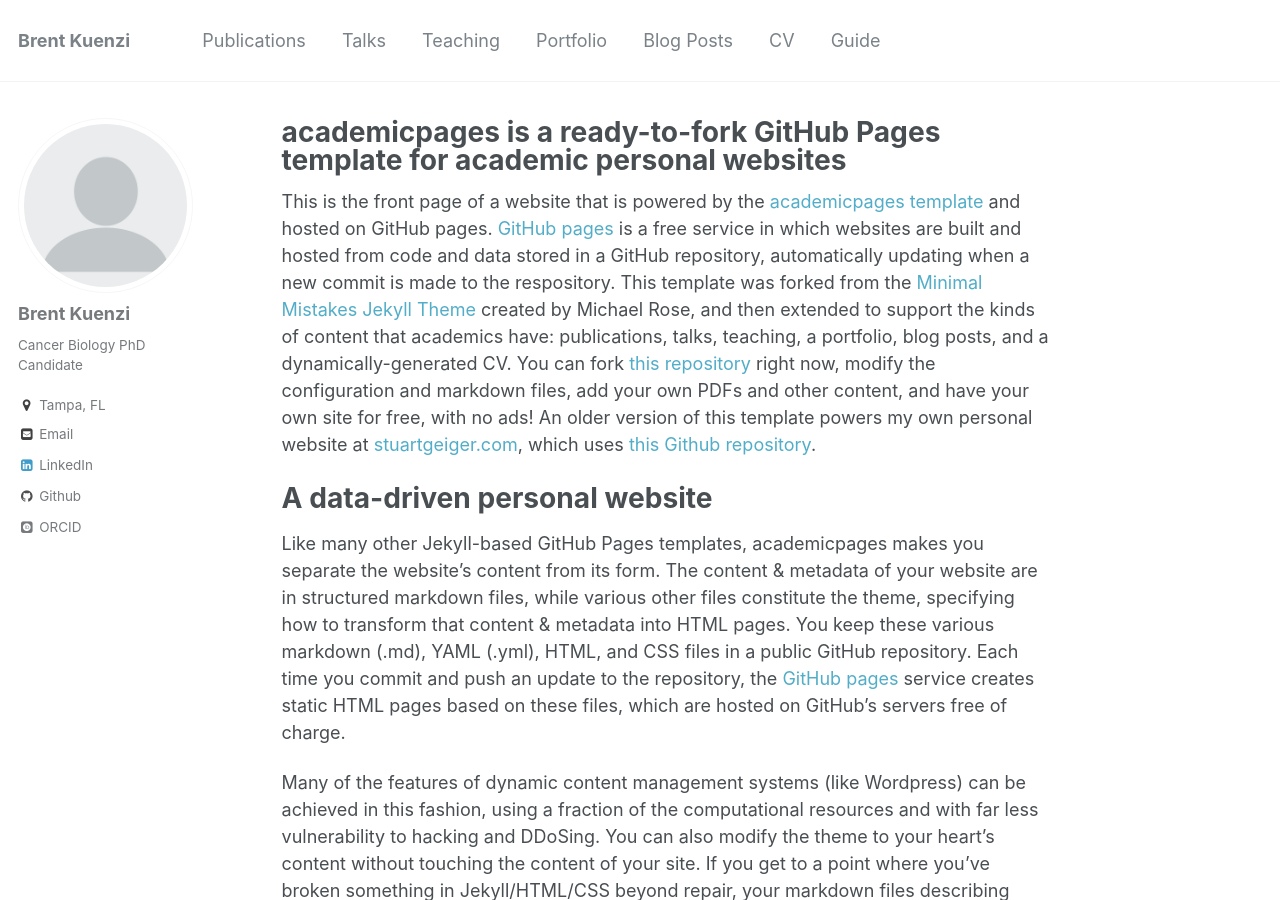
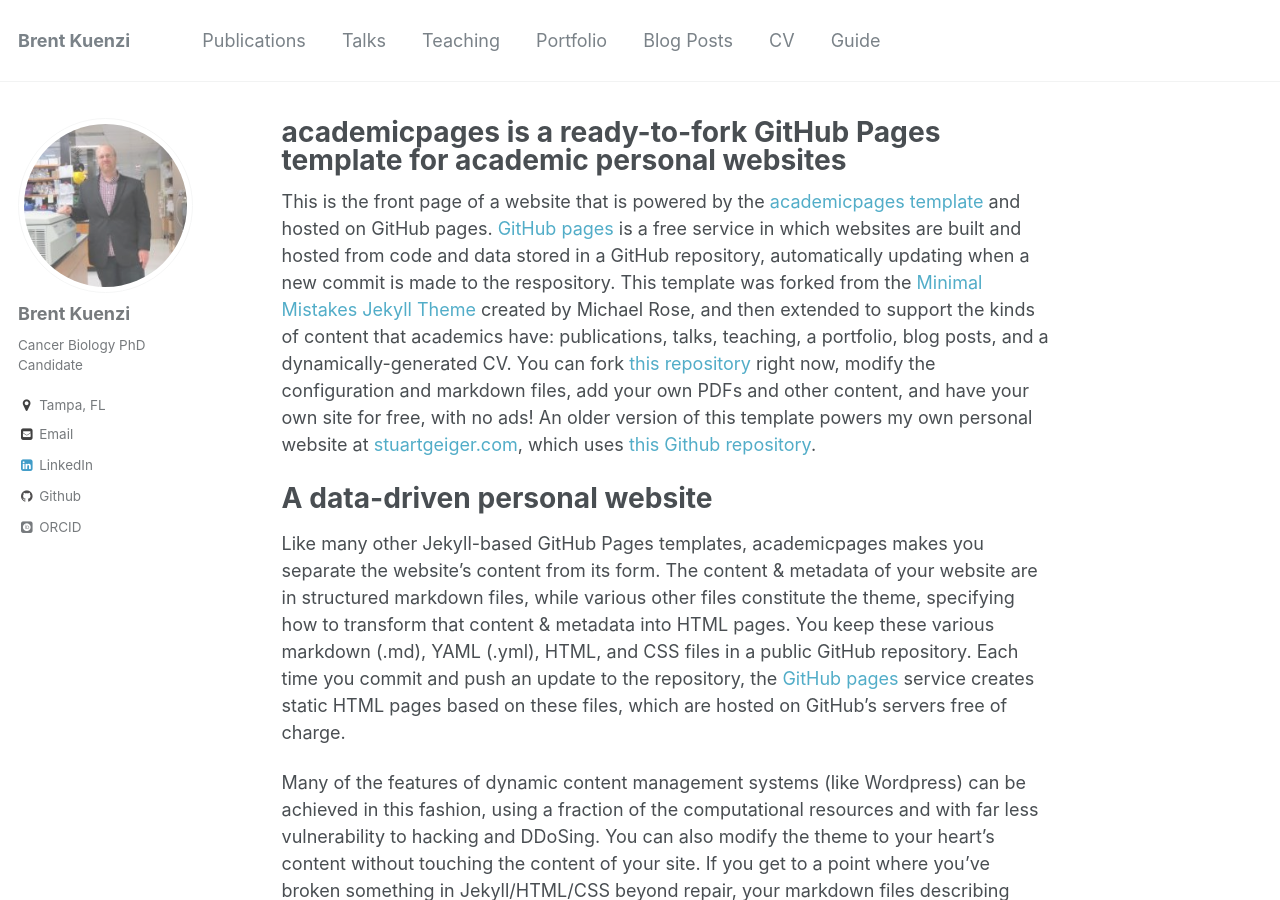
Before and after one commit to brentkuenzi/brentkuenzi.github.io, a Jekyll site: the page built from _pages/about.md, in a window 1280 px wide and 900 px high. Built offline with Jekyll 4.4.1, drawn with Linux system fonts in a browser that asks for light colours; some web fonts are replaced.

Commit message:
Profile pic

```diff
--- a/_config.yml
+++ b/_config.yml
@@ -79,7 +79,7 @@ analytics:
 # Site Author
 author:
   name             : "Brent Kuenzi"
-  avatar           : "profile.png"
+  avatar           : "Profile.jpg"
   bio              : "Cancer Biology PhD Candidate"
   location         : "Tampa, FL"
   employer         :
```
Also changed, not shown: images/Profile.jpg (added).
